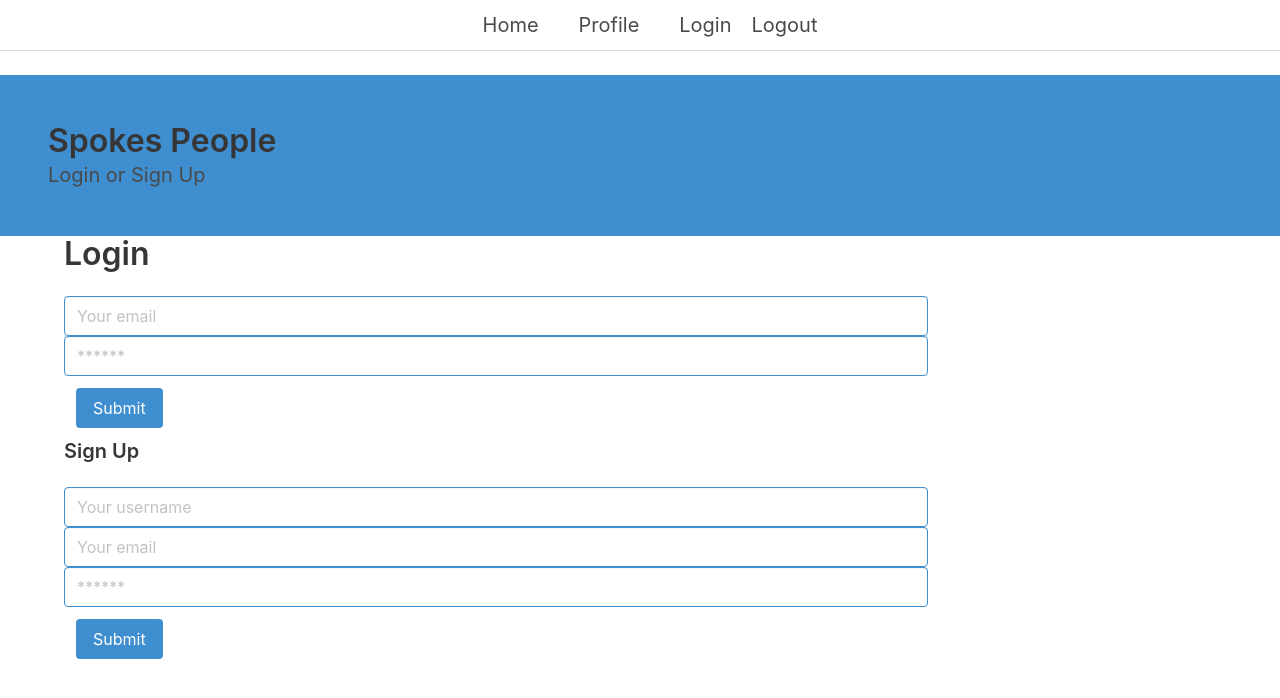
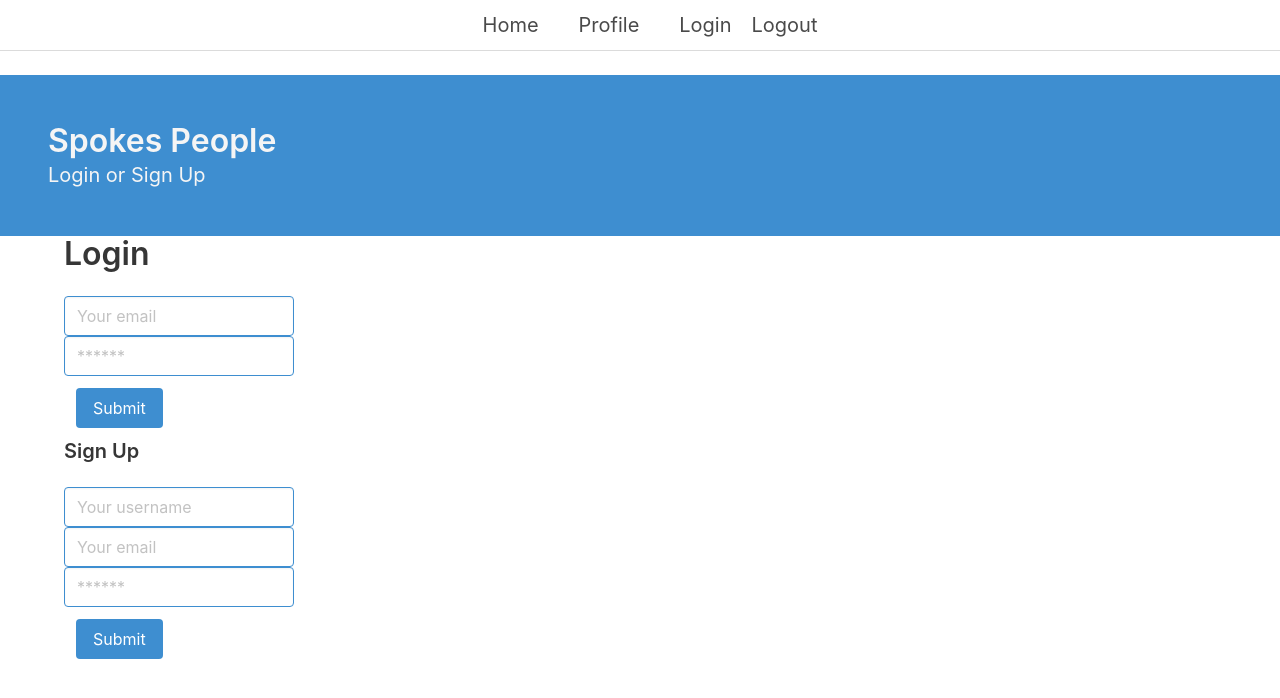
Before and after one commit to bward3/spokes-people, a React (Create React App) app in the folder client/: page /login in a window 1280 px wide. Shown: the top 698 px of the page. Built offline with nearby package versions, Linux system fonts and the light colour scheme.

Commit message:
login/signup styling

```diff
--- a/client/src/pages/Login.js
+++ b/client/src/pages/Login.js
@@ -45,8 +45,8 @@ const Login = (props) => {
     <div className="">
       <section className="hero has-background-info">
         <div className="hero-body">
-          <p className="title">Spokes People</p>
-          <p className="subtitle">Login or Sign Up</p>
+          <p className="title has-text-light">Spokes People</p>
+          <p className="subtitle has-text-light">Login or Sign Up</p>
         </div>
       </section>
       <div className="container">
@@ -59,7 +59,7 @@ const Login = (props) => {
           ) : (
             <form onSubmit={handleFormSubmit}>
               <input
-                className="input is-info column is-three-quarters"
+                className="input is-info column is-one-fifth"
                 placeholder="Your email"
                 name="email"
                 type="email"
@@ -67,7 +67,7 @@ const Login = (props) => {
                 onChange={handleChange}
               />
               <input
-                className="input is-info column is-three-quarters"
+                className="input is-info column is-one-fifth"
                 placeholder="******"
                 name="password"
                 type="password"
--- a/client/src/pages/Signup.js
+++ b/client/src/pages/Signup.js
@@ -56,7 +56,7 @@ const Signup = () => {
           ) : (
             <form onSubmit={handleFormSubmit}>
               <input
-                className="input is-info column is-three-quarters"
+                className="input is-info column is-one-fifth"
                 placeholder="Your username"
                 name="username"
                 type="text"
@@ -64,7 +64,7 @@ const Signup = () => {
                 onChange={handleChange}
               />
               <input
-                className="input is-info column is-three-quarters"
+                className="input is-info column is-one-fifth"
                 placeholder="Your email"
                 name="email"
                 type="email"
@@ -72,7 +72,7 @@ const Signup = () => {
                 onChange={handleChange}
               />
               <input
-                className="input is-info column is-three-quarters"
+                className="input is-info column is-one-fifth"
                 placeholder="******"
                 name="password"
                 type="password"
```
